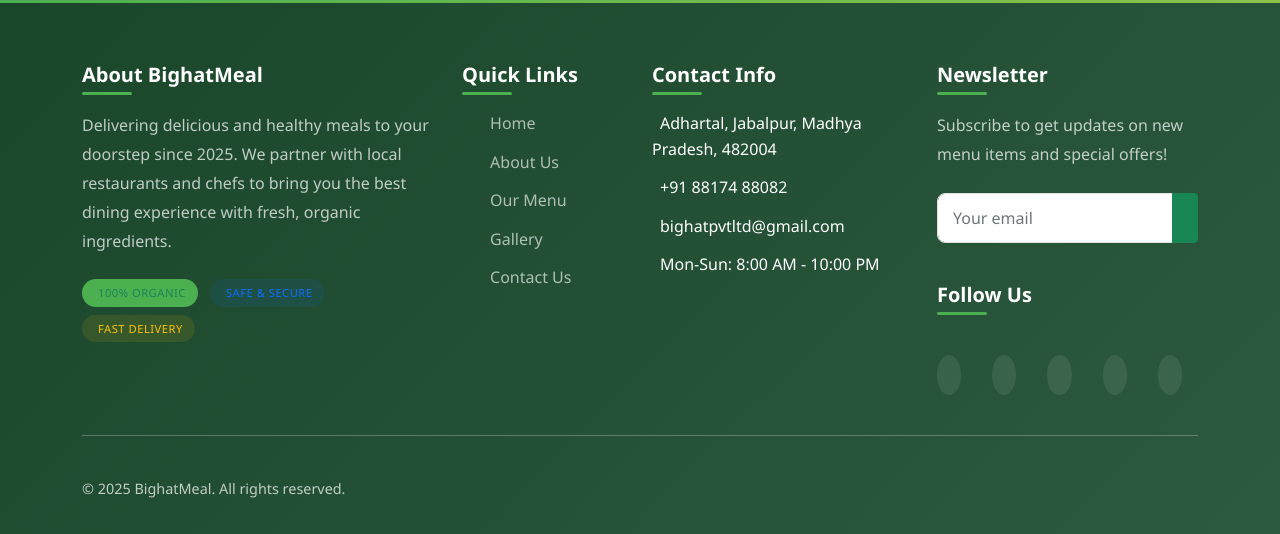
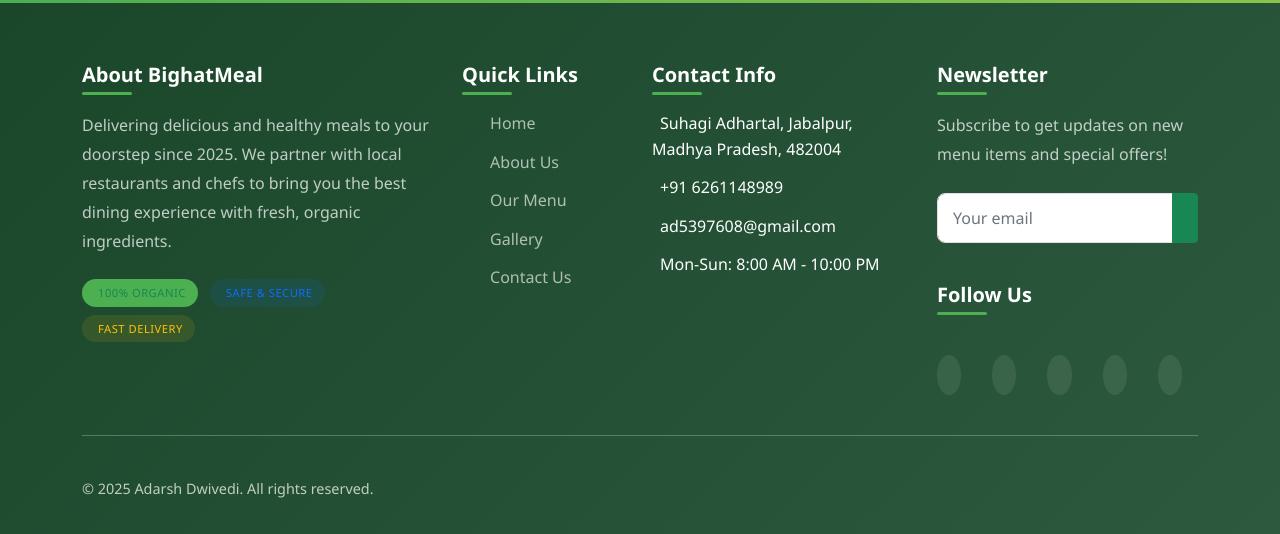
Before and after one commit to dwivediadarsh1007/BighatMeal, a PHP site: page /Food/address.php in a window 1280 px wide. Shown: the part 1006-1540 px from the top of the page. Run offline with PHP 8.4, Linux system fonts and the light colour scheme; a user stored in the database is signed in; data that the repository does not hold is empty.

Commit message:
Update footer.php
added contact information so that it redirects into my whatsapp.

```diff
--- a/includes/footer.php
+++ b/includes/footer.php
@@ -28,7 +28,7 @@
                         <li><a href="about.php"><i class="bi bi-info-circle me-2"></i>About Us</a></li>
                         <li><a href="menu.php"><i class="bi bi-menu-button-wide me-2"></i>Our Menu</a></li>
                         <li><a href="gallery.php"><i class="bi bi-images me-2"></i>Gallery</a></li>
-                        <li><a href="contact.php"><i class="bi bi-envelope me-2"></i>Contact Us</a></li>
+                        <li><a href="https://api.whatsapp.com/send/?phone=916261148989&text&type=phone_number&app_absent=0"><i class="bi bi-envelope me-2"></i>Contact Us</a></li>
                     </ul>
                 </div>
             </div>
@@ -38,9 +38,9 @@
                 <div class="footer-widget">
                     <h5>Contact Info</h5>
                     <ul class="contact-info">
-                        <li><i class="bi bi-geo-alt-fill me-2"></i>Adhartal, Jabalpur, Madhya Pradesh, 482004</li>
-                        <li><i class="bi bi-telephone-fill me-2"></i>+91 88174 88082</li>
-                        <li><i class="bi bi-envelope-fill me-2"></i>bighatpvtltd@gmail.com</li>
+                        <li><i class="bi bi-geo-alt-fill me-2"></i>Suhagi Adhartal, Jabalpur, Madhya Pradesh, 482004</li>
+                        <li><i class="bi bi-telephone-fill me-2"></i>+91 6261148989</li>
+                        <li><i class="bi bi-envelope-fill me-2"></i>ad5397608@gmail.com</li>
                         <li><i class="bi bi-clock-fill me-2"></i>Mon-Sun: 8:00 AM - 10:00 PM</li>
                     </ul>
                 </div>
@@ -74,7 +74,7 @@
         <!-- Copyright & Payment Methods -->
         <div class="row align-items-center">
             <div class="col-md-6 text-center text-md-start mb-3 mb-md-0">
-                <p class="mb-0">&copy; <?php echo date('Y'); ?> BighatMeal. All rights reserved.</p>
+                <p class="mb-0">&copy; <?php echo date('Y'); ?> Adarsh Dwivedi. All rights reserved.</p>
             </div>
             <div class="col-md-6 text-center text-md-end">
                 <div class="payment-methods">
```
